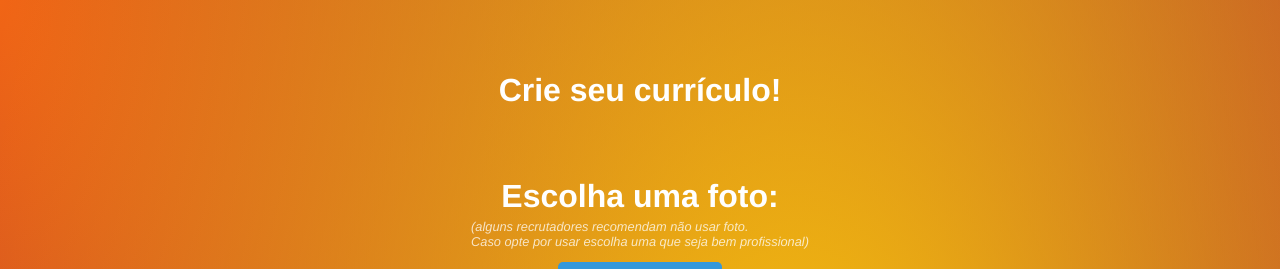
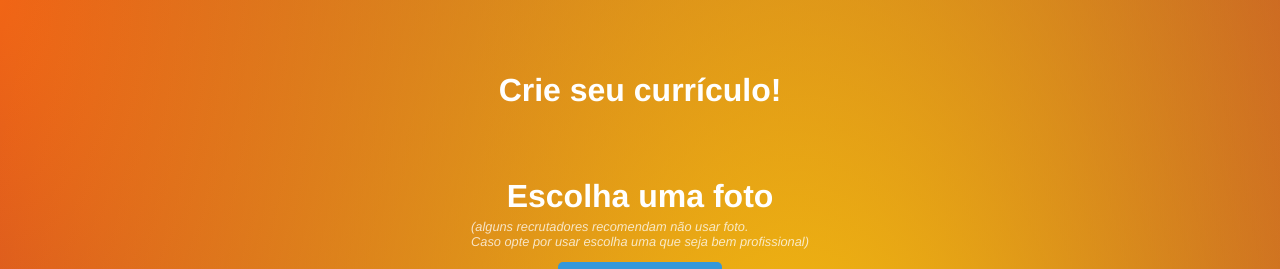
Before and after one commit to devPadua/criarcurriculo, a plain HTML site: page index.html in a window 1280 px wide. Shown: the top 269 px of the page. Drawn offline with Linux system fonts and the light colour scheme.

Commit message:
Update index.html

```diff
--- a/index.html
+++ b/index.html
@@ -13,7 +13,7 @@
     <container>
     <div class="dados">
         <h1>Crie seu currículo!</h1>
-        <h2>Escolha uma foto:</h2>
+        <h2>Escolha uma foto</h2>
         <p class="disclaimer"> (alguns recrutadores recomendam não usar foto. <br> Caso opte por usar escolha uma que seja bem profissional)</p>
         <label for="file-input">Escolher imagem</label>
         <canvas width="150" height="150" id="canvas"></canvas>
```
